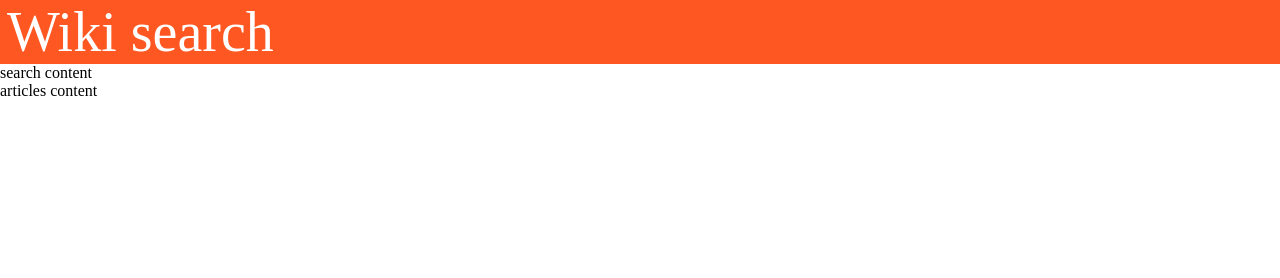
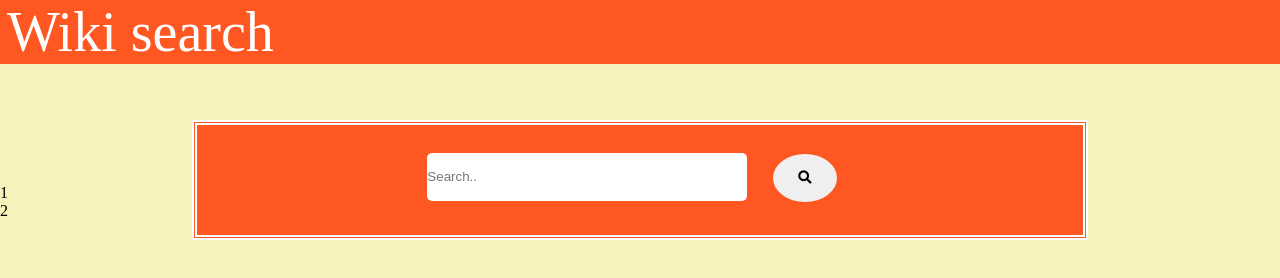
Before and after one commit to premKumar2010/wiki-search, a plain HTML site: page index.html in a window 1280 px wide. Drawn offline with Linux system fonts and the light colour scheme.

Commit message:
Implement search UI.

```diff
--- a/index.html
+++ b/index.html
@@ -4,7 +4,10 @@
 	<meta charset="UTF-8">
 	<title>Wiki search clone</title>
 	<link rel="icon" href="./assert/graduated.png">
+	<link rel="stylesheet" href="https://cdnjs.cloudflare.com/ajax/libs/font-awesome/5.15.3/css/all.min.css"
+	      integrity="sha512-iBBXm8fW90+nuLcSKlbmrPcLa0OT92xO1BIsZ+ywDWZCvqsWgccV3gFoRBv0z+8dLJgyAHIhR35VZc2oM/gI1w==" crossorigin="anonymous"/>
 	<link rel="stylesheet" href="style.css">
+	<script type="text/javascript" src="script.js"></script>
 </head>
 <body>
 
@@ -12,14 +15,15 @@
 	Wiki search
 </header>
 
-<section>
-	search content
+<section class="class-container">
+	<input type="text" placeholder="Search.." name="search">
+	<button onclick="getContent()"><i class="fa fa-search" aria-hidden="true"></i></button>
 </section>
 
 <section>
-	articles content
+	<article>1</article>
+	<article>2</article>
 </section>
-
 
 <!--<div>Icons made by <a href="https://smashicons.com/" title="Smashicons">Smashicons</a> from <a href="https://www.flaticon.com/" title="Flaticon">www.flaticon.com</a></div>-->
 
--- a/script.js
+++ b/script.js
@@ -0,0 +1,26 @@
+function getNoRecordsTemp(){
+	return `<div class="no-records">No Records Found...</div>`;
+}
+
+async function getData(searchText){
+	const url = `https://en.wikipedia.org/wiki/Special:Search?search=${searchText}&go=Go&ns0=1`;
+
+	const response = await fetch(url);
+
+	console.log('response', response);
+
+}
+
+async function getContent(){
+	const ele           = document.querySelector(`section.class-container > input`);
+	const parentEle     = document.querySelector(`section:nth-of-type(2)`);
+	parentEle.innerHTML = '';
+	const value         = ele.value;
+
+	if(value && value.length){
+		await getData(value);
+		console.log('Value', value);
+	} else{
+		parentEle.innerHTML = getNoRecordsTemp();
+	}
+}
--- a/style.css
+++ b/style.css
@@ -2,6 +2,10 @@
 	margin     : 0;
 	padding    : 0;
 	box-sizing : border-box;
+}
+
+body {
+	background-color : #EDDE5766;
 }
 
 header {
@@ -13,3 +17,51 @@ header {
 	z-index          : 10;
 	color            : white;
 }
+
+section.class-container {
+	background-color : #FF5722;
+	position         : relative;
+	top              : 7vh;
+	width            : 70vw;
+	height           : 15vh;
+	left             : 15vw;
+	border-color     : white;
+	border-style     : double;
+	border-width     : thick;
+}
+
+input[type="text"] {
+	border-style  : none;
+	width         : 25vw;
+	height        : 6vh;
+	border-radius : 5px;
+	position      : relative;
+	top           : 25%;
+	left          : 26%;
+}
+
+input[type="text"]:focus-visible {
+	outline-color : #FF5722;
+}
+
+button {
+	position: absolute;
+	top: 26%;
+	left: 65%;
+	width: 5vw;
+	height: 6vh;
+	border-radius: 50%;
+	border-style: none;
+	cursor: pointer;
+}
+
+.no-records {
+	position: relative;
+	top: 32vh;
+	left: 39%;
+	width: 35%;
+	height: 15%;
+	font-size: xxx-large;
+	font-style: oblique;
+	font-weight: 700;
+}
```
